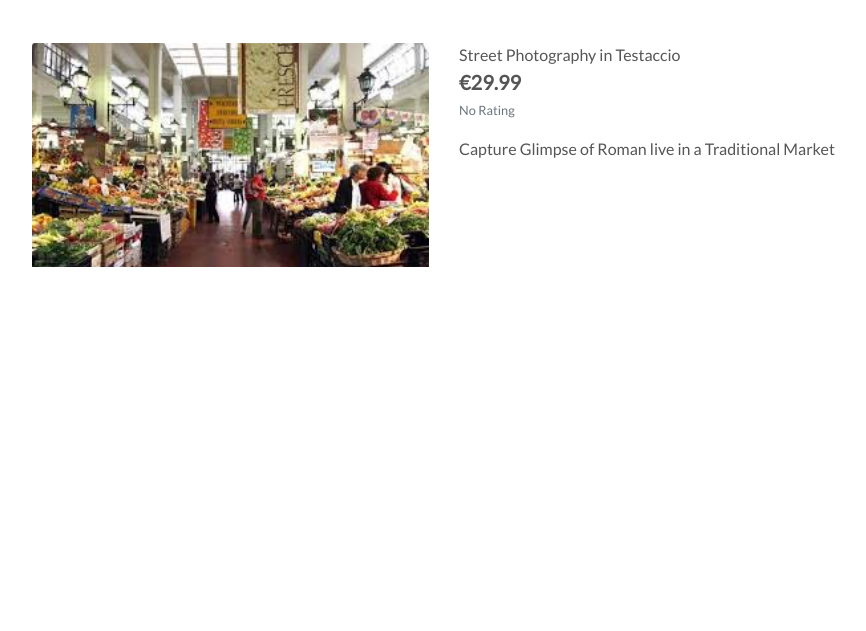
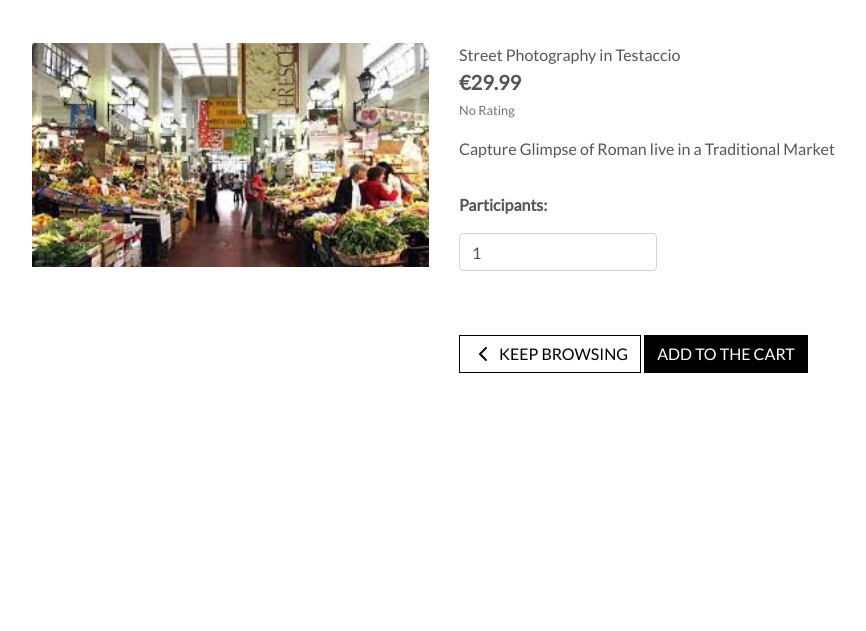
Before and after one commit to Code-Institute-Submissions/EternalCityCrawls, a Django app: page /tours/3 in a window 1280 px wide. Shown: the part 169-800 px from the top of the page, without its empty margins (196-1062 px from the left). Run offline with Django 3.2, Linux system fonts and the light colour scheme; data comes from the database, SQL or seed files in the repository; some libraries are stand-ins or nearby versions.

Commit message:
adding form to add a tour to the cart

```diff
--- a/static/css/main.css
+++ b/static/css/main.css
@@ -92,6 +92,19 @@ a.category-badge > span.badge:hover{
 .btt-link{
     cursor: pointer;
 }
+/* button wih black border and effect*/
+.btn-outline-black {
+    background: white;
+    color: black !important; /* use important to override link colors for <a> elements */
+    border: 1px solid black;
+}
+
+.btn-outline-black-hover,
+.btn-outline-black:active,
+.btn-outline-black:focus {
+    background: black;
+    color: white !important;
+}
 
 /* --------------------------------- Media queries */
 
--- a/tours/templates/tours/tour_details.html
+++ b/tours/templates/tours/tour_details.html
@@ -37,6 +37,30 @@
                         <small class="text-muted">No Rating</small>
                     {% endif %}
                     <p class="mt-3">{{ tour.description }}</p>
+                    <form class="form" action="{% url 'add_to_bag' product.id %}" method="POST">
+                        {% csrf_token %}
+                        <div class="form-row">
+                            <div class="col-12">
+                                <p class="mt-3"><strong>Participants:</strong></p>
+                                <div class="form-group w-50">
+                                    <div class="input-group">
+                                        <input class="form-control qty_input" type="number" name="participants" value="1" min="1" max="99" data-item_id="{{ tour.id }}" id="id_qty_{{ tour.id }}">
+                                    </div>
+                                </div>
+                            </div>
+
+                            <div class="col-12">
+                                <a href="{% url 'tours' %}" class="btn btn-outline-black rounded-0 mt-5">
+                                    <span class="icon">
+                                        <i class="fas fa-chevron-left"></i>
+                                    </span>
+                                    <span class="text-uppercase">Keep Browsing</span>
+                                </a>
+                                <input type="submit" class="btn btn-black rounded-0 text-uppercase mt-5" value="Add to the Cart">
+                            </div>
+                            <input type="hidden" name="redirect_url" value="{{ request.path }}">
+                        </div>
+                    </form>
                 </div>
             </div>
         </div>
```
